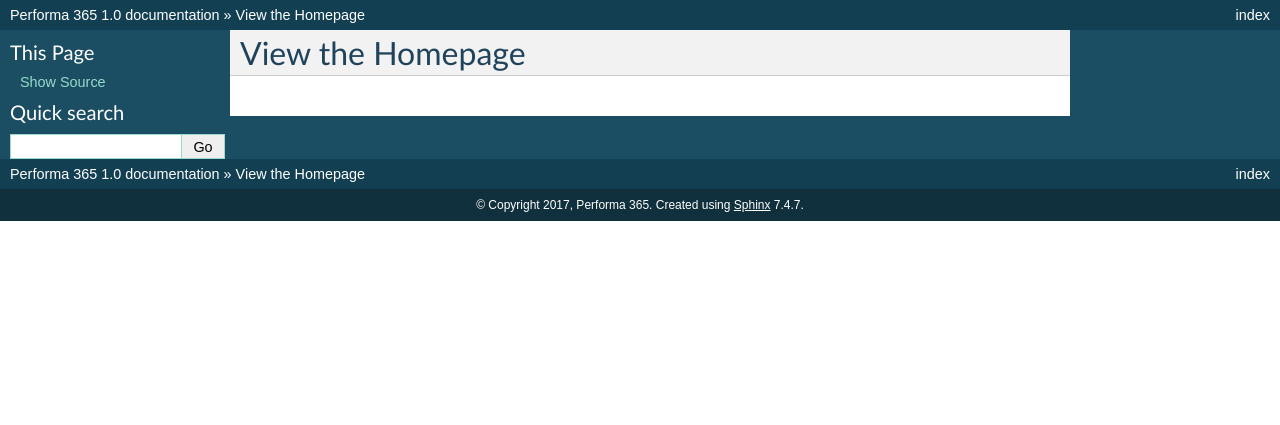
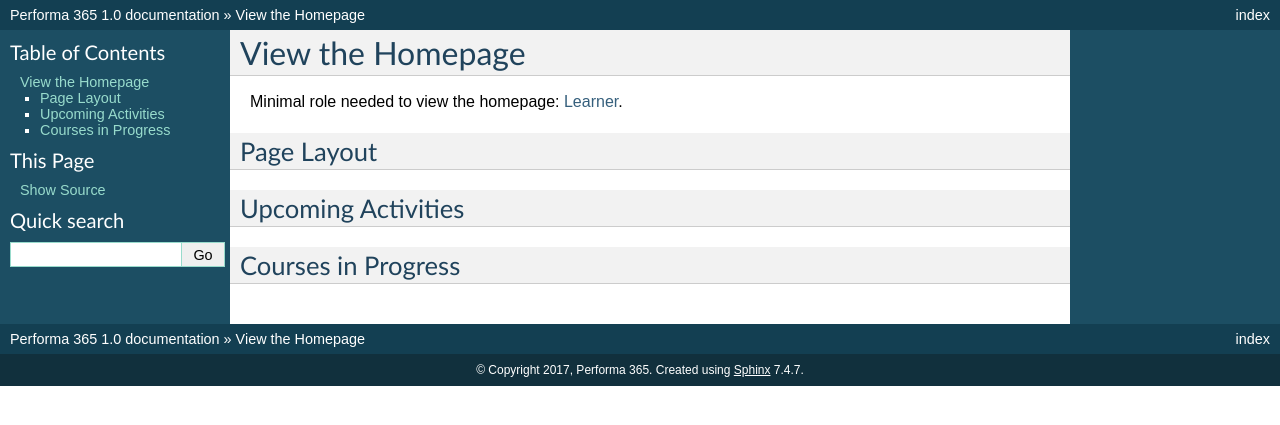
Before and after one commit to pslisko/performa365docs, a Sphinx documentation site: the page built from docs/howto/view_homepage.rst, in a window 1280 px wide. Shown: the top 425 px of the page. Built offline with Sphinx 7.4.7, drawn with Linux system fonts in a browser that asks for light colours; pages that are not in the unit, such as notebooks, are missing from menus.

Commit message:
Update view_homepage.rst

```diff
--- a/docs/howto/view_homepage.rst
+++ b/docs/howto/view_homepage.rst
@@ -1,2 +1,15 @@
 View the Homepage
+===================
+
+Minimal role needed to view the homepage: :ref:`Learner <learner>`.
+
+Page Layout
+**************
+
+Upcoming Activities
+********************
+
+
+
+Courses in Progress
 **********************
```
